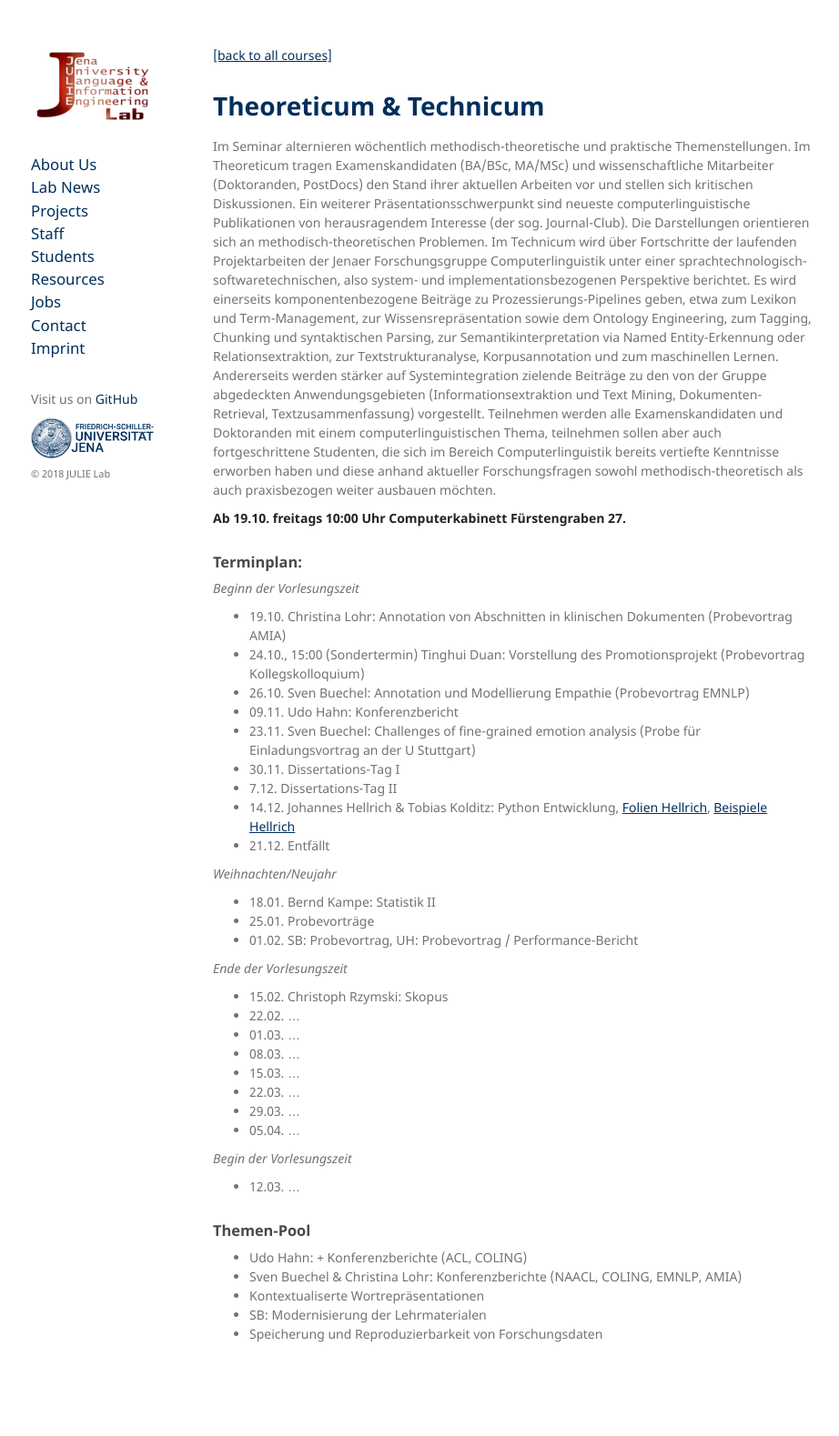
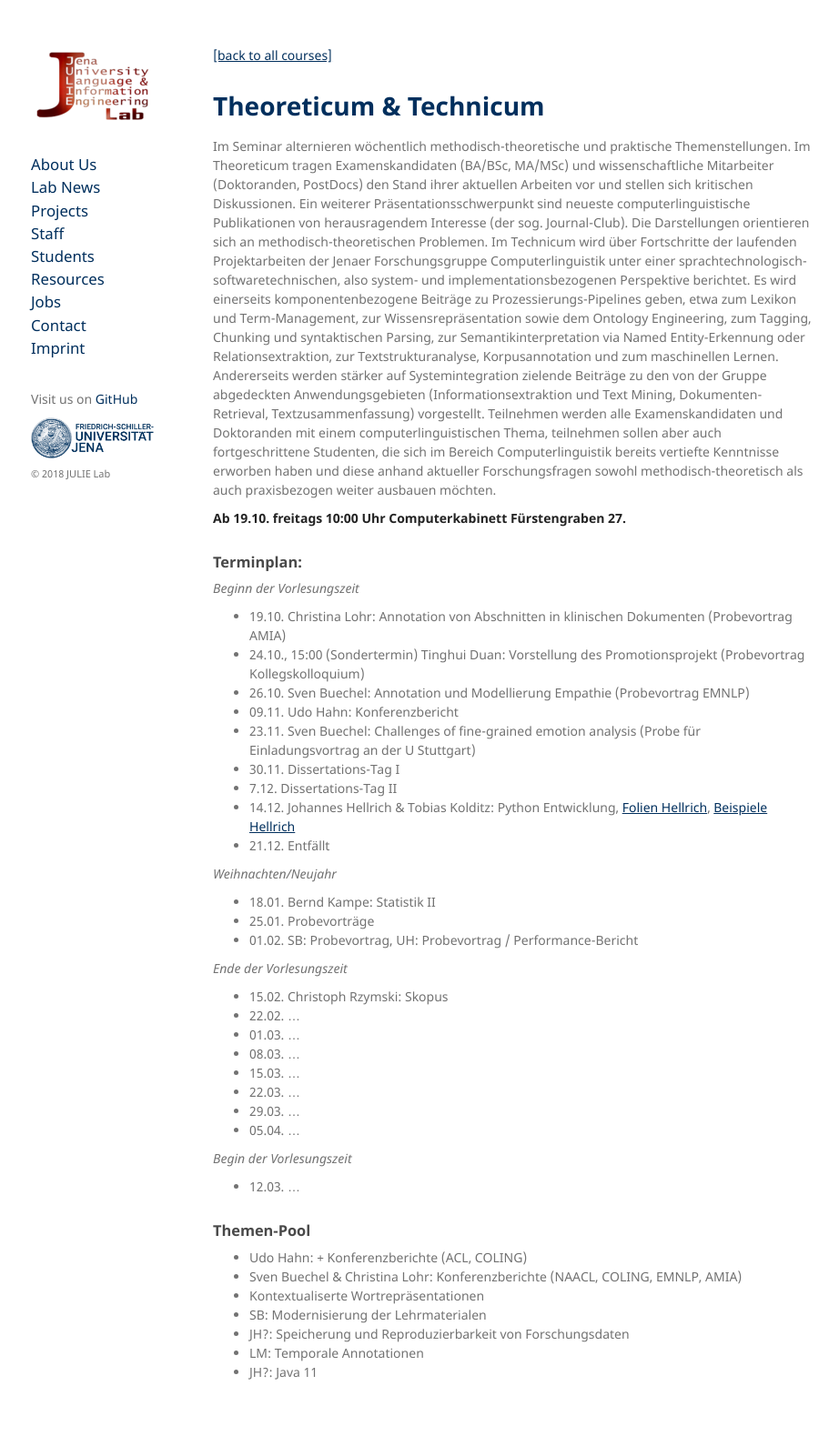
Before and after one commit to JULIELab/JULIELab.github.io, a Jekyll site: the page built from Courses/Theoreticum+_+Technicum-p-444.md, in a window 1280 px wide. Shown: the whole page at 91% size, without its empty margins (176-1098 px from the left). Built offline with Jekyll 4.4.1, drawn with Linux system fonts in a browser that asks for light colours; before the commit the page ends 1537 px from its top, so only the background shows below that.

Commit message:
Update Theoreticum+_+Technicum-p-444.md

```diff
--- a/Courses/Theoreticum+_+Technicum-p-444.md
+++ b/Courses/Theoreticum+_+Technicum-p-444.md
@@ -49,4 +49,6 @@ Teilnehmen werden alle Examenskandidaten und Doktoranden mit einem computerlingu
 * Sven Buechel & Christina Lohr: Konferenzberichte (NAACL, COLING, EMNLP, AMIA)
 * Kontextualiserte Wortrepräsentationen
 * SB: Modernisierung der Lehrmaterialen
-* Speicherung und Reproduzierbarkeit von Forschungsdaten
+* JH?: Speicherung und Reproduzierbarkeit von Forschungsdaten
+* LM: Temporale Annotationen
+* JH?: Java 11
```
